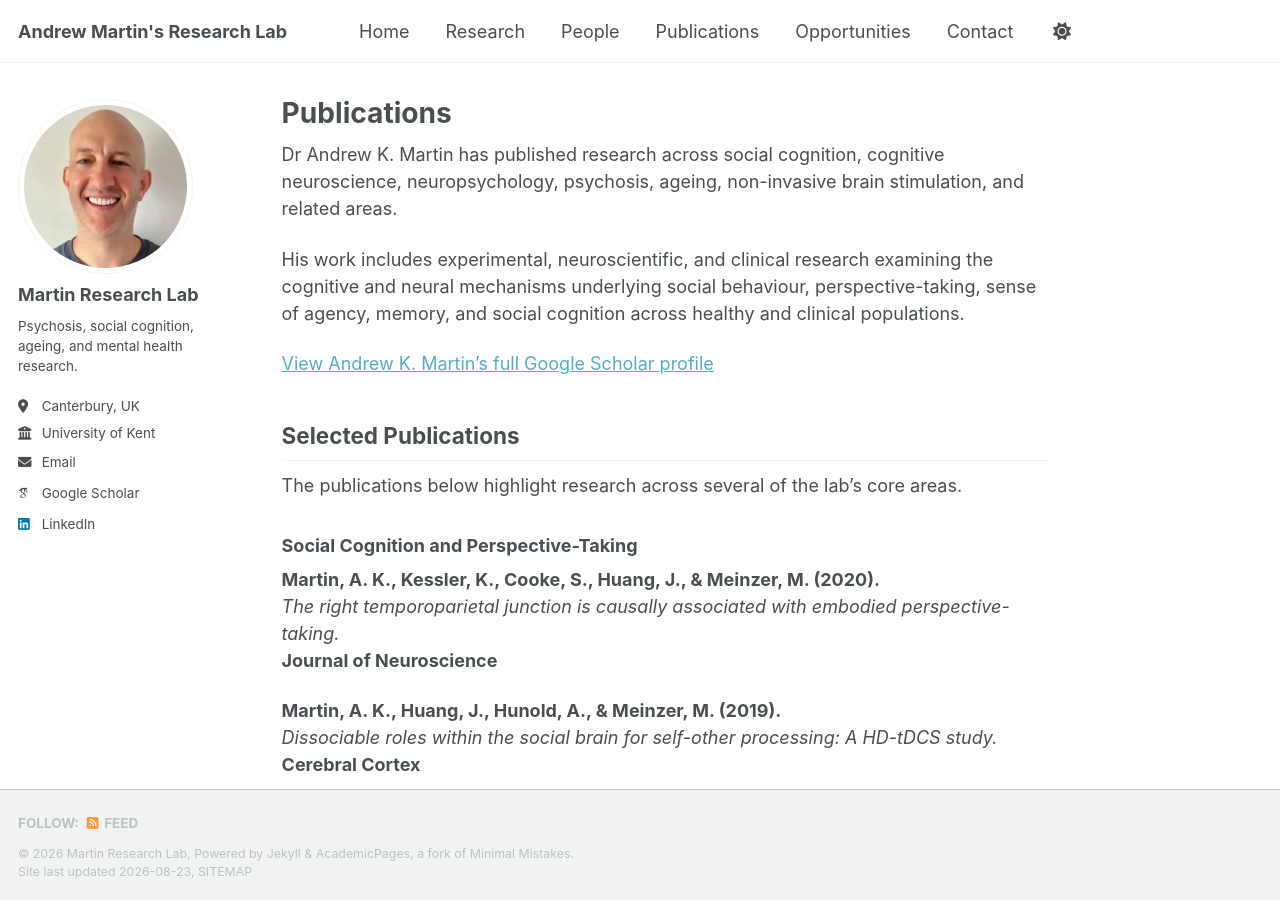
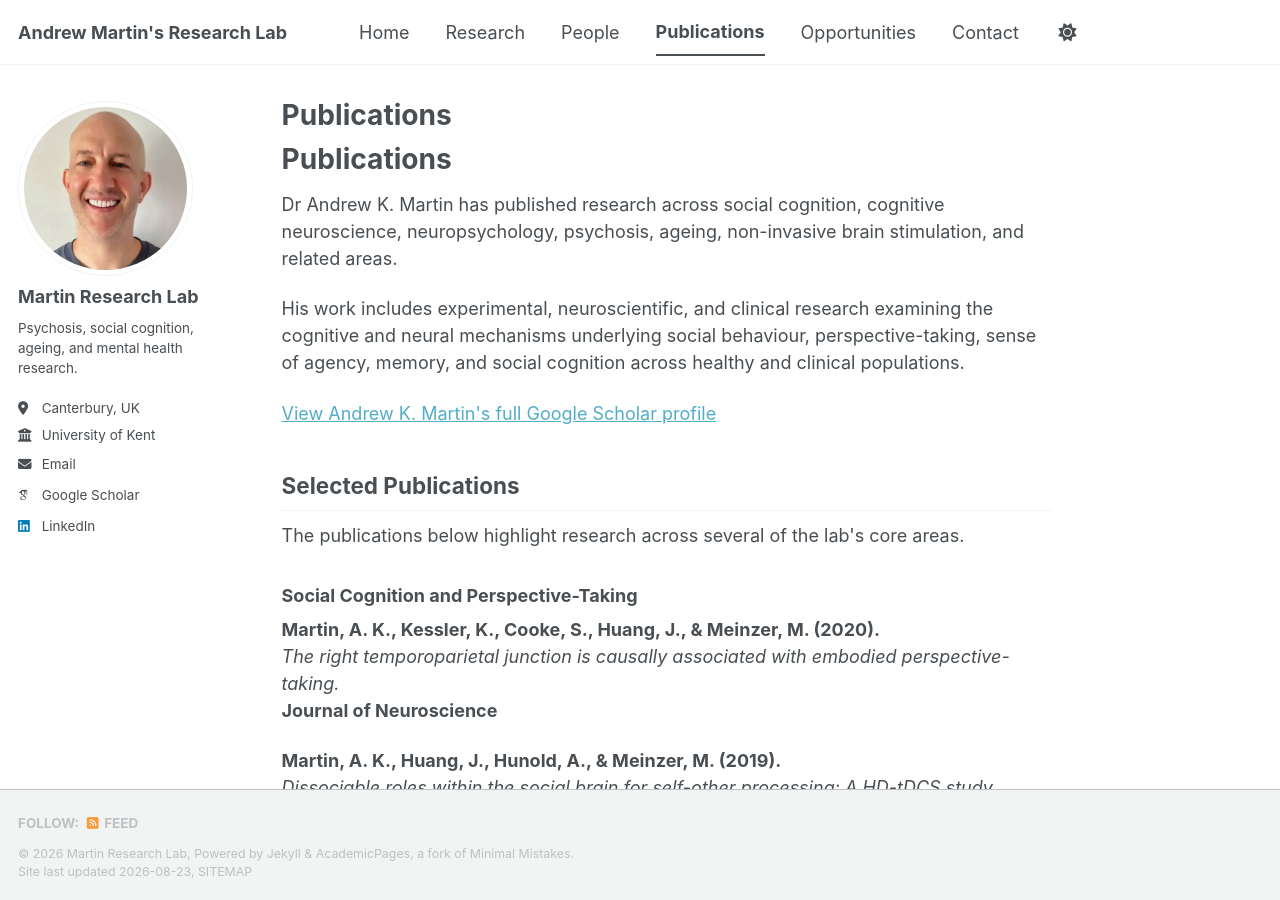
Before and after one commit to DacianS15/martins-lab.github.io, a Jekyll site: the page built from _pages/publications.md, in a window 1280 px wide and 900 px high. Built offline with Jekyll 4.4.1, drawn with Linux system fonts in a browser that asks for light colours; some web fonts are replaced; a script bundle is joined from its source files by our own code; library files that are not in the unit come from our copies; some of the changed text lies outside the part shown.

Commit message:
Update publications.md

```diff
--- a/_pages/publications.md
+++ b/_pages/publications.md
@@ -1,78 +1,120 @@
 ---
 title: "Publications"
-permalink: /selected-publications/
+permalink: /publications/
 author_profile: true
 ---
 
+<h1>Publications</h1>
 
-Dr Andrew K. Martin has published research across social cognition, cognitive neuroscience, neuropsychology, psychosis, ageing, non-invasive brain stimulation, and related areas.
+<p>
+Dr Andrew K. Martin has published research across social cognition, cognitive neuroscience,
+neuropsychology, psychosis, ageing, non-invasive brain stimulation, and related areas.
+</p>
 
-His work includes experimental, neuroscientific, and clinical research examining the cognitive and neural mechanisms underlying social behaviour, perspective-taking, sense of agency, memory, and social cognition across healthy and clinical populations.
+<p>
+His work includes experimental, neuroscientific, and clinical research examining the
+cognitive and neural mechanisms underlying social behaviour, perspective-taking,
+sense of agency, memory, and social cognition across healthy and clinical populations.
+</p>
 
-[View Andrew K. Martin's full Google Scholar profile](https://scholar.google.com/citations?user=YcjFXKkAAAAJ&hl=en)
+<p>
+<a href="https://scholar.google.com/citations?user=YcjFXKkAAAAJ&hl=en">
+View Andrew K. Martin's full Google Scholar profile
+</a>
+</p>
 
-## Selected Publications
+<h2>Selected Publications</h2>
 
+<p>
 The publications below highlight research across several of the lab's core areas.
+</p>
 
-### Social Cognition and Perspective-Taking
+<h3>Social Cognition and Perspective-Taking</h3>
 
-**Martin, A. K., Kessler, K., Cooke, S., Huang, J., & Meinzer, M. (2020).**
-*The right temporoparietal junction is causally associated with embodied perspective-taking.*
-**Journal of Neuroscience**
+<p>
+<strong>Martin, A. K., Kessler, K., Cooke, S., Huang, J., &amp; Meinzer, M. (2020).</strong><br>
+<em>The right temporoparietal junction is causally associated with embodied perspective-taking.</em><br>
+<strong>Journal of Neuroscience</strong>
+</p>
 
-**Martin, A. K., Huang, J., Hunold, A., & Meinzer, M. (2019).**
-*Dissociable roles within the social brain for self-other processing: A HD-tDCS study.*
-**Cerebral Cortex**
+<p>
+<strong>Martin, A. K., Huang, J., Hunold, A., &amp; Meinzer, M. (2019).</strong><br>
+<em>Dissociable roles within the social brain for self-other processing: A HD-tDCS study.</em><br>
+<strong>Cerebral Cortex</strong>
+</p>
 
-**Martin, A. K., Dzafic, I., Ramdave, S., & Meinzer, M. (2017).**
-*Causal evidence for task-specific involvement of the dorsomedial prefrontal cortex in human social cognition.*
-**Social Cognitive and Affective Neuroscience**
+<p>
+<strong>Martin, A. K., Dzafic, I., Ramdave, S., &amp; Meinzer, M. (2017).</strong><br>
+<em>Causal evidence for task-specific involvement of the dorsomedial prefrontal cortex in human social cognition.</em><br>
+<strong>Social Cognitive and Affective Neuroscience</strong>
+</p>
 
-### Perspective-Taking and Ageing
+<h3>Perspective-Taking and Ageing</h3>
 
-**Martin, A. K., Perceval, G., Davies, I., Su, P., Huang, J., & Meinzer, M. (2019).**
-*Visual perspective taking in young and older adults.*
-**Journal of Experimental Psychology: General**
+<p>
+<strong>Martin, A. K., Perceval, G., Davies, I., Su, P., Huang, J., &amp; Meinzer, M. (2019).</strong><br>
+<em>Visual perspective taking in young and older adults.</em><br>
+<strong>Journal of Experimental Psychology: General</strong>
+</p>
 
-**Roheger, M., Hranovska, K., Martin, A. K., & Meinzer, M. (2022).**
-*A systematic review and meta-analysis of social cognition training success across the healthy lifespan.*
-**Scientific Reports**
+<p>
+<strong>Roheger, M., Hranovska, K., Martin, A. K., &amp; Meinzer, M. (2022).</strong><br>
+<em>A systematic review and meta-analysis of social cognition training success across the healthy lifespan.</em><br>
+<strong>Scientific Reports</strong>
+</p>
 
-### Psychosis and Mental Health
+<h3>Psychosis and Mental Health</h3>
 
-**Martin, A. K., Robinson, G., Dzafic, I., Reutens, D., & Mowry, B. (2014).**
-*Theory of mind and the social brain: implications for understanding the genetic basis of schizophrenia.*
-**Genes, Brain and Behavior**
+<p>
+<strong>Martin, A. K., Robinson, G., Dzafic, I., Reutens, D., &amp; Mowry, B. (2014).</strong><br>
+<em>Theory of mind and the social brain: implications for understanding the genetic basis of schizophrenia.</em><br>
+<strong>Genes, Brain and Behavior</strong>
+</p>
 
-### Loneliness and Self-Processing
+<h3>Loneliness and Self-Processing</h3>
 
-**Kokici, L., Chirtop, G., Ferguson, H., & Martin, A. K. (2023).**
-*Loneliness is associated with a greater self-reference effect in episodic memory when compared against a close friend.*
-**British Journal of Psychology**
+<p>
+<strong>Kokici, L., Chirtop, G., Ferguson, H., &amp; Martin, A. K. (2023).</strong><br>
+<em>Loneliness is associated with a greater self-reference effect in episodic memory when compared against a close friend.</em><br>
+<strong>British Journal of Psychology</strong>
+</p>
 
-### Sense of Agency
+<h3>Sense of Agency</h3>
 
-**Pryke, A., Jayachandran, K., & Martin, A. K. (2025).**
-*The causal neural substrates underpinning prospective and retrospective sense of agency.*
-**Cortex**
+<p>
+<strong>Pryke, A., Jayachandran, K., &amp; Martin, A. K. (2025).</strong><br>
+<em>The causal neural substrates underpinning prospective and retrospective sense of agency.</em><br>
+<strong>Cortex</strong>
+</p>
 
-### Neurostimulation and Neurorehabilitation
+<h3>Neurostimulation and Neurorehabilitation</h3>
 
-**Darkow, R., Martin, A., Würtz, A., Flöel, A., & Meinzer, M. (2017).**
-*Transcranial direct current stimulation effects on neural processing in post-stroke aphasia.*
-**Human Brain Mapping**
+<p>
+<strong>Darkow, R., Martin, A., Würtz, A., Flöel, A., &amp; Meinzer, M. (2017).</strong><br>
+<em>Transcranial direct current stimulation effects on neural processing in post-stroke aphasia.</em><br>
+<strong>Human Brain Mapping</strong>
+</p>
 
-### Genetics and Cognition
+<h3>Genetics and Cognition</h3>
 
-**Williams, N. M., Zaharieva, I., Martin, A., Langley, K., Mantripragada, K., et al. (2010).**
-*Rare chromosomal deletions and duplications in attention-deficit hyperactivity disorder: a genome-wide analysis.*
-**The Lancet**
+<p>
+<strong>Williams, N. M., Zaharieva, I., Martin, A., Langley, K., Mantripragada, K., et al. (2010).</strong><br>
+<em>Rare chromosomal deletions and duplications in attention-deficit hyperactivity disorder: a genome-wide analysis.</em><br>
+<strong>The Lancet</strong>
+</p>
 
-## Full Publication Record
+<h2>Full Publication Record</h2>
 
+<p>
 This page presents a selection of publications representing the breadth of research associated with the Martin Research Lab.
+</p>
 
+<p>
 For Andrew's complete publication record, citation metrics, and latest publications, visit his Google Scholar profile:
+</p>
 
-[View all publications on Google Scholar](https://scholar.google.com/citations?user=YcjFXKkAAAAJ&hl=en)
+<p>
+<a href="https://scholar.google.com/citations?user=YcjFXKkAAAAJ&hl=en">
+View all publications on Google Scholar
+</a>
+</p>
```
